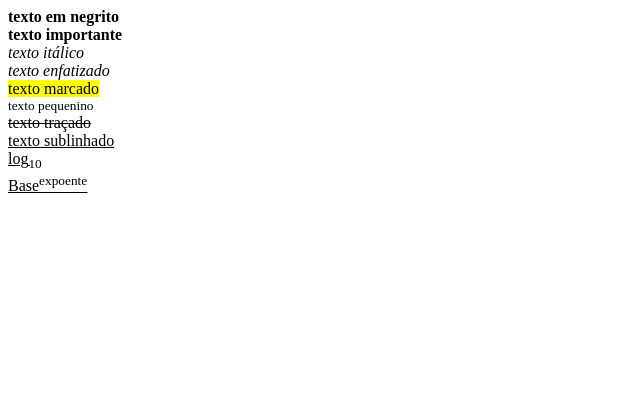
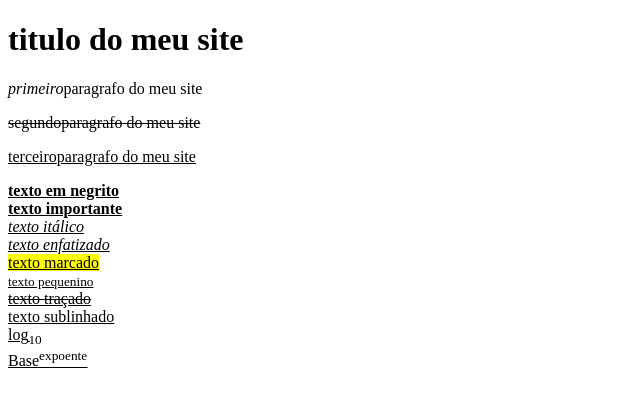
Before and after one commit to Almeidajenifer/projeto01, a plain HTML site: page index.html in a window 1280 px wide. Shown: the whole page, without its empty margins (0-640 px from the left). Drawn offline with Linux system fonts and the light colour scheme.

Commit message:
elementos basico

```diff
--- a/index.html
+++ b/index.html
@@ -1,4 +1,14 @@
-<html>
+    <!DOCTYPE html>  <!--define a versão 5 do HTML-->
+    <html>           <!--delimitação do HTML-->
+        <head>
+
+        </head>
+
+        <body>
+        <h1>titulo do meu site</h1>
+        <P><i>primeiro</i><b></b>paragrafo do meu site</P>
+        <P><del>segundo</i><b></b>paragrafo do meu site</P>
+        <P><u>terceiro</i><b></b>paragrafo do meu site</P>
         <!--formatação de textos-->
         <b>texto em negrito</b>
         <br>
@@ -19,5 +29,5 @@
         log<sub>10</sub>
         <br>
         Base<sup>expoente</sup>
-
+        </body>
     </html>
```
Lines whose indentation alone changed are shown as unchanged.
